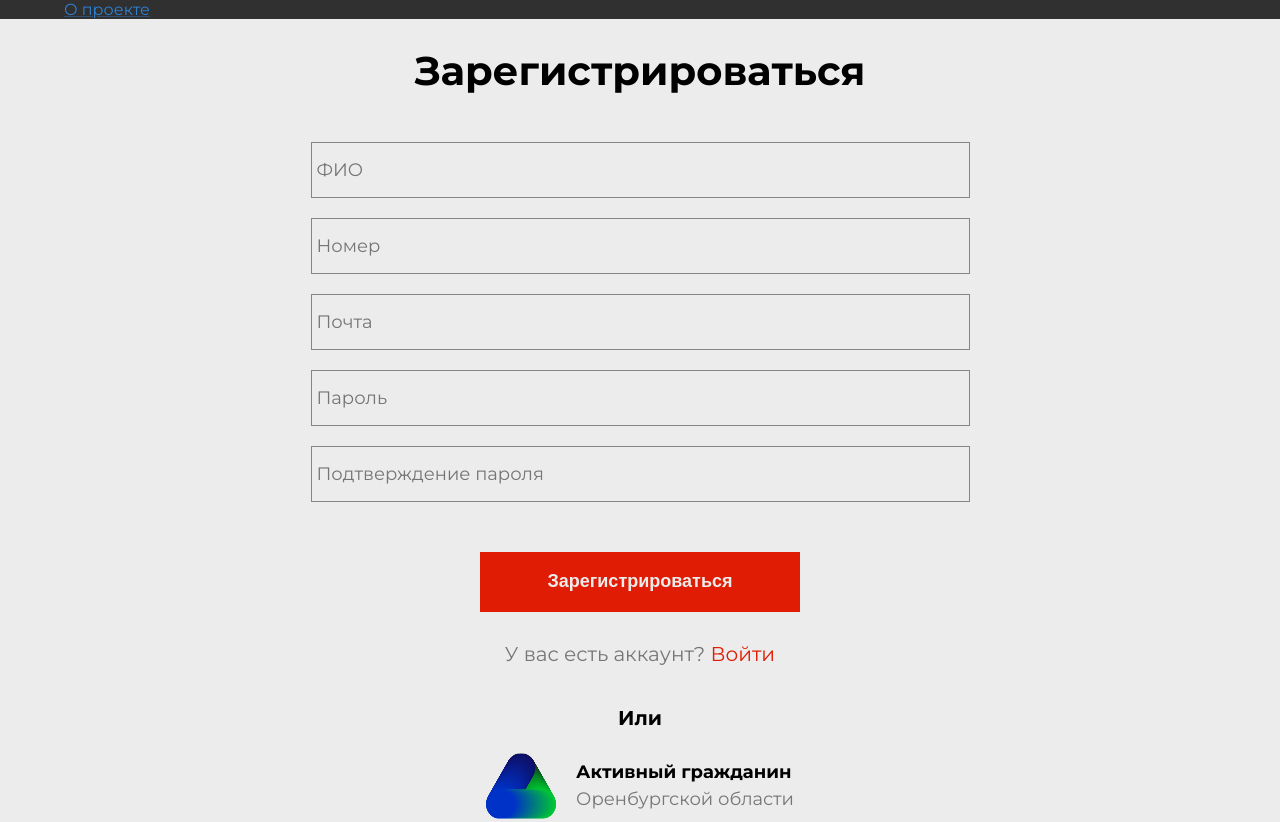
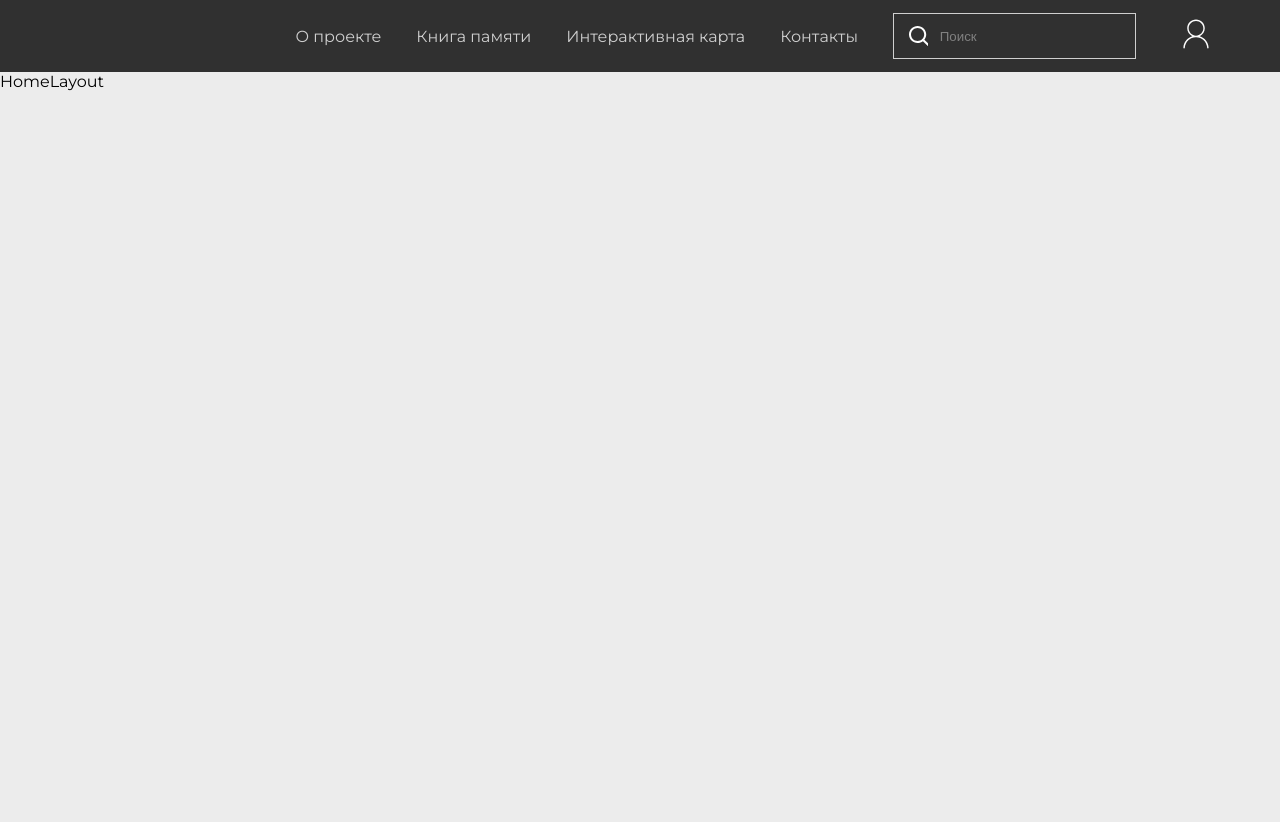
Before and after one commit to FantomStudy/memory-book, a React (Vite) app: page / in a window 1280 px wide. After the commit the page ends 800 px from the top, so only its background shows below. Built offline with nearby package versions, Linux system fonts and the light colour scheme; a web font is replaced by a local one.

Commit message:
add header styles

```diff
--- a/src/Routers/Routers.jsx
+++ b/src/Routers/Routers.jsx
@@ -48,7 +48,7 @@ import Login from "../Pages/Auth/Login";
 export const router = createBrowserRouter([
   {
     path: "/",
-    element: <Registration />,
+    element: <HomeLayout />,
   },
   {
     path: "/registration",
--- a/src/global/Header/Header.jsx
+++ b/src/global/Header/Header.jsx
@@ -1,6 +1,13 @@
 import React from "react";
 import styles from "./Header.module.css";
 import { Container, Link } from "@mui/material";
+
+const headerLinkStyle = {
+  color: "#ccc",
+  textDecoration: "none",
+  transition: ".2s color ease-in-out",
+  "&:hover": { color: "white" },
+};
 
 export default function Header() {
   return (
@@ -8,11 +15,43 @@ export default function Header() {
       <Container
         sx={{
           display: "flex",
+          justifyContent: "end",
+          alignItems: "center",
+          gridGap: { xs: "10px", sm: "20px", md: "30px", lg: "40px" },
         }}
       >
-        <nav className={styles.nav_panel}>
-          <Link href="/">О проекте</Link>
+        <nav className={styles.header_nav}>
+          <Link href="/" sx={headerLinkStyle}>
+            О проекте
+          </Link>
+          <Link href="/" sx={headerLinkStyle}>
+            Книга памяти
+          </Link>
+          <Link href="/" sx={headerLinkStyle}>
+            Интерактивная карта
+          </Link>
+          <Link href="/" sx={headerLinkStyle}>
+            Контакты
+          </Link>
+          <form onSubmit={() => {}} className={styles.search_form}>
+            <button
+              type="submit"
+              className={styles.search_form__button}
+            ></button>
+            <input
+              type="text"
+              className={styles.search_form__input}
+              placeholder="Поиск"
+            />
+          </form>
         </nav>
+        <Link href="/">
+          <img
+            src="/public/icons/userIcon.svg"
+            alt=""
+            className={styles.header_account__link}
+          />
+        </Link>
       </Container>
     </header>
   );
--- a/src/global/Header/Header.module.css
+++ b/src/global/Header/Header.module.css
@@ -1,5 +1,52 @@
 .header {
   background-color: #1c1c1c;
   opacity: 90%;
+  padding: 13px 0;
+}
+.header_nav {
+  display: flex;
+  justify-content: end;
+  align-items: center;
+  grid-gap: 35px;
+}
+.header_account__link {
+  width: 40px;
+  aspect-ratio: 1;
+}
+.search_form {
+  display: flex;
+  align-items: center;
+  grid-gap: 10px;
+  padding: 12px 15px;
+  border: 1px solid #ccc;
+  font-size: 1rem;
+}
+.search_form__button {
+  background-color: transparent;
+  background-image: url("/icons/searchIcon.svg");
+  border: none;
+  width: 20px;
+  height: 20px;
+}
+.search_form__input {
+  width: 100%;
+  height: 100%;
+  border: none;
+  background-color: transparent;
   color: #ccc;
 }
+.search_form__input:focus {
+  outline: none;
+}
+
+@media (max-width: 600px) {
+}
+
+@media (max-width: 900px) {
+}
+
+@media (max-width: 1200px) {
+  .header_nav {
+    grid-gap: 25px;
+  }
+}
```
Also changed, not shown: public/icons/searchIcon.svg (added), public/icons/userIcon.svg (added).
